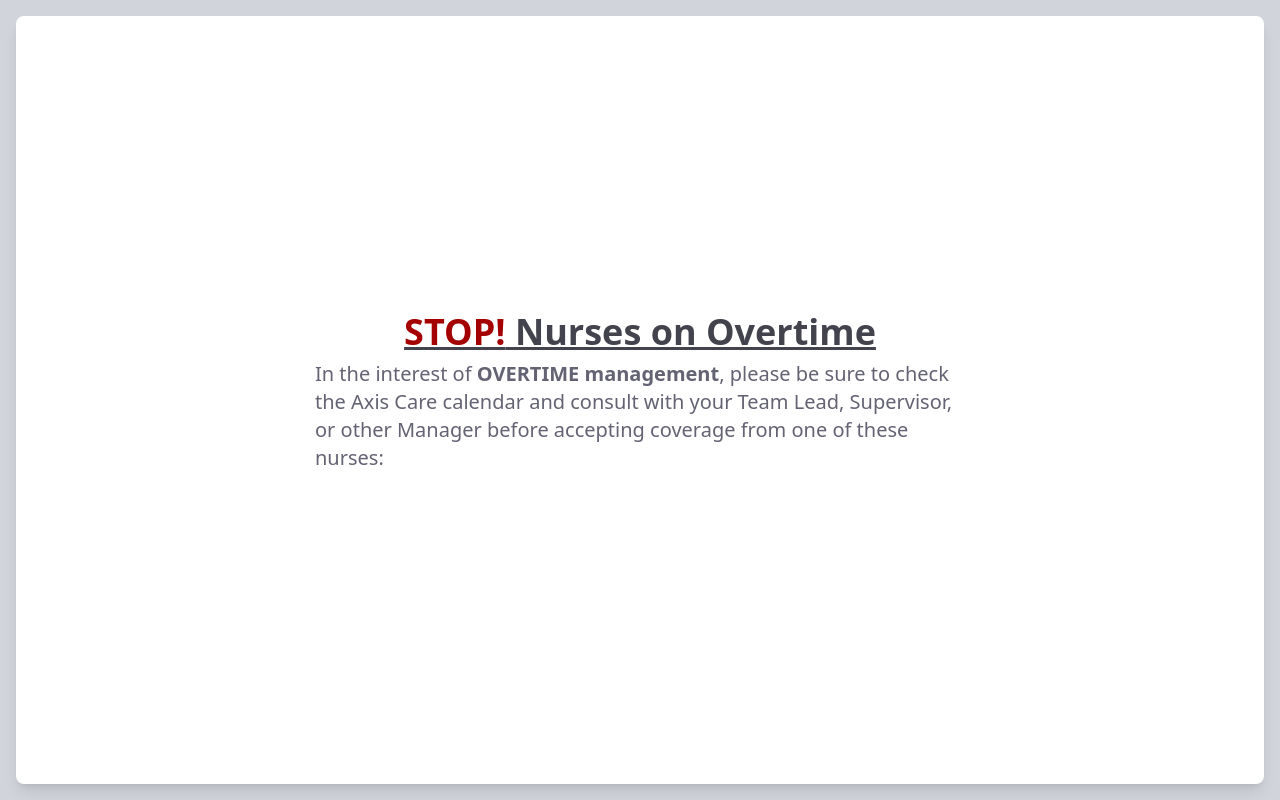
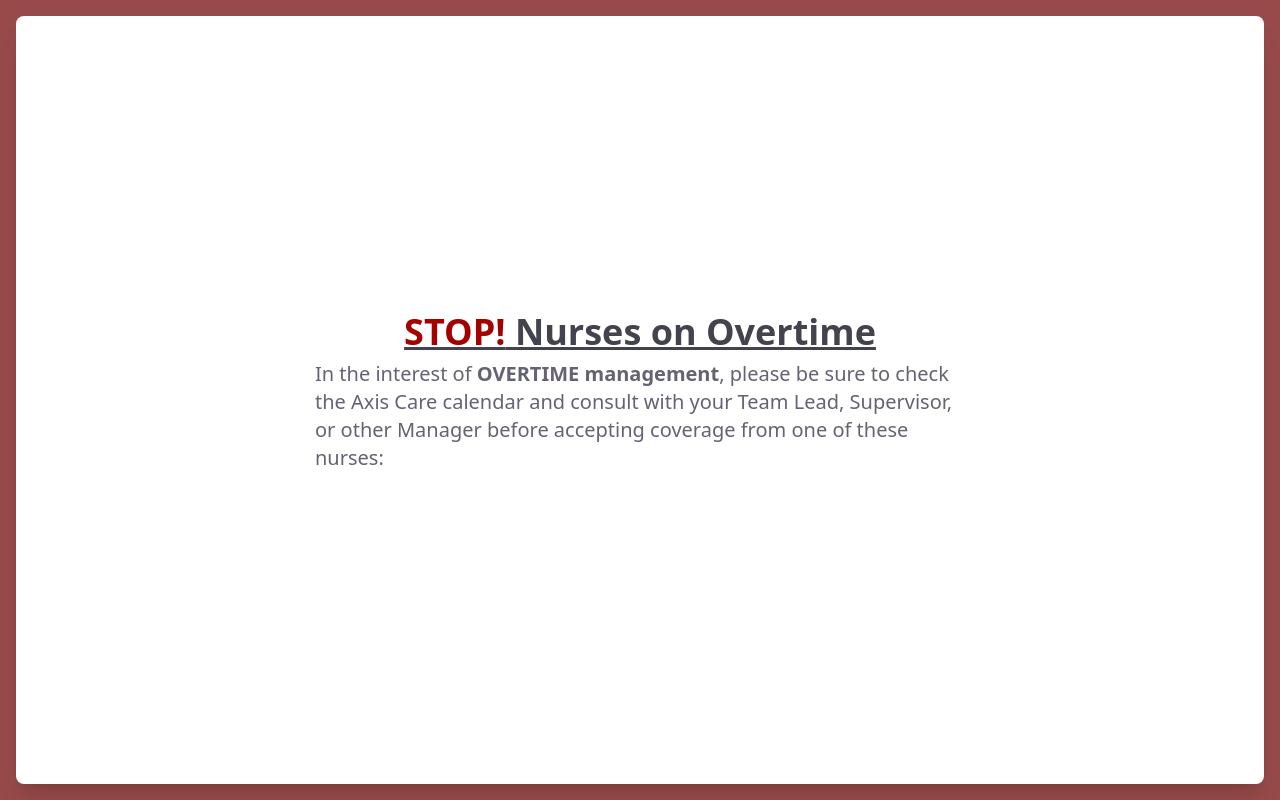
Before and after one commit to JamesHHC/axiscare-overtime, a website: page public/index.html in a window 1280 px wide. Drawn offline with Linux system fonts and the light colour scheme; no server answers.

Commit message:
Formatting tweaks

```diff
--- a/public/index.html
+++ b/public/index.html
@@ -11,8 +11,8 @@
 	<link href="/output.css" rel="stylesheet">
 </head>
 <body>
-	<div class="flex bg-gray-300 h-screen w-screen p-4 text-[#636373]">
-		<div class="flex bg-white p-6 rounded-lg shadow-lg h-full w-full">
+	<div class="flex bg-red-900/80 h-screen w-screen p-4 text-[#636373]">
+		<div class="flex bg-white p-6 rounded-lg shadow-xl h-full w-full">
 			<div class="m-auto">
 				<div>
 					<p class="mx-auto text-4xl font-bold text-center text-[#43434E] mb-2 underline">
--- a/public/main.js
+++ b/public/main.js
@@ -7,7 +7,7 @@ async function loadData() {
 	grid.innerHTML = '';
 	data.forEach(n => {
 		grid.innerHTML +=`
-			<div class="text-[#43434E] border border-gray-300 rounded-md py-2 px-4 shadow text-center text-2xl font-semibold break-words flex-shrink-0 max-w-full">
+			<div class="text-[#43434E] border border-gray-300 bg-white rounded-md py-2 px-4 shadow text-center text-2xl font-semibold break-words flex-shrink-0 max-w-full">
 				${n.name}
 			</div>
 		`;
```
Also changed, not shown: public/output.css.
